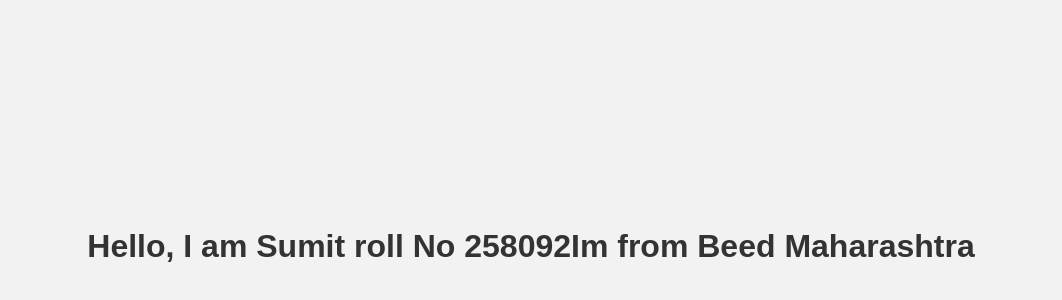
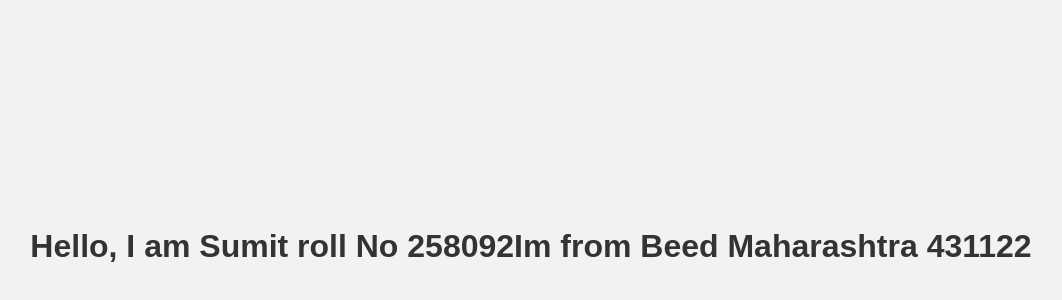
Before and after one commit to sumit70707/jenkins-demo, a plain HTML site: page index.html in a window 1280 px wide. Shown: the part 162-462 px from the top of the page, without its empty margins (109-1171 px from the left). Drawn offline with Linux system fonts and the light colour scheme.

Commit message:
index modified2

```diff
--- a/index.html
+++ b/index.html
@@ -19,6 +19,6 @@
 </head>
 <body>
     <h1>Hello, I am Sumit roll No 258092</h1>
-	<h1>Im from Beed Maharashtra</h1>
+	<h1>Im from Beed Maharashtra 431122</h1>
 </body>
 </html>
```
